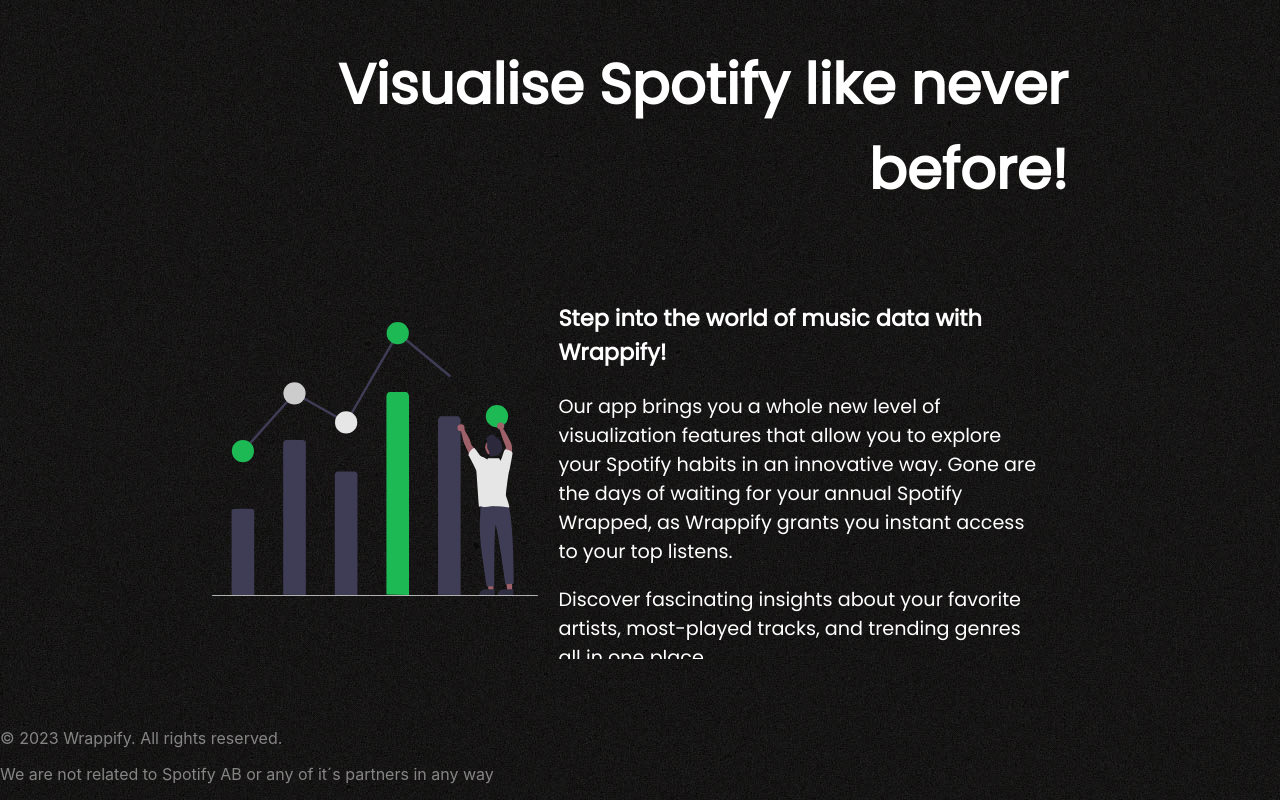
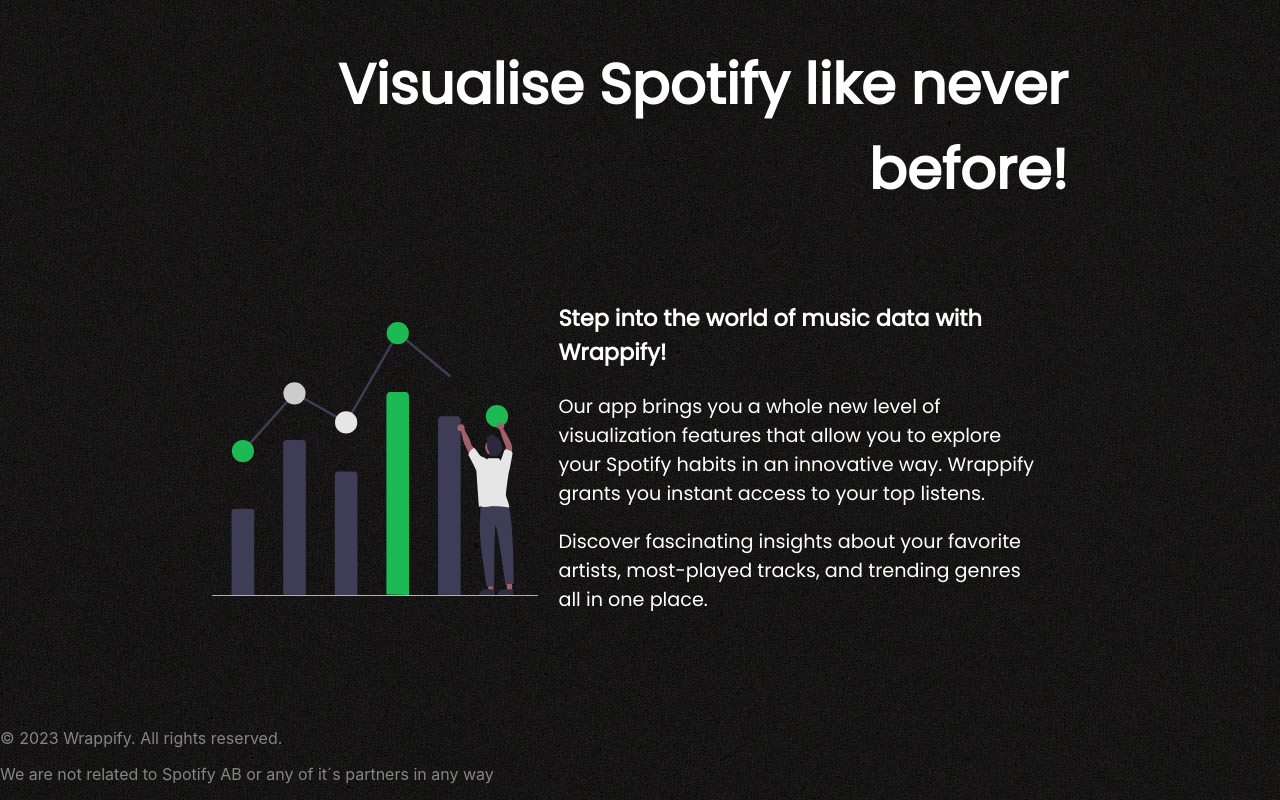
Before and after one commit to BakarCodes/Wrappify, a React (Create React App) app in the folder wrappify/: page / in a window 1280 px wide. Shown: the part 824-1624 px from the top of the page. Built offline with nearby package versions, Linux system fonts and the light colour scheme.

Commit message:
Update Land.js

```diff
--- a/wrappify/src/Components/Pages/Land.js
+++ b/wrappify/src/Components/Pages/Land.js
@@ -80,7 +80,7 @@
                     </div>
                     <div className='personal'>
                         <h3>Step into the world of music data with Wrappify!</h3>
-                        <p>Our app brings you a whole new level of visualization features that allow you to explore your Spotify habits in an innovative way. Gone are the days of waiting for your annual Spotify Wrapped, as Wrappify grants you instant access to your top listens.</p>
+                        <p>Our app brings you a whole new level of visualization features that allow you to explore your Spotify habits in an innovative way. Wrappify grants you instant access to your top listens.</p>
                         <p>Discover fascinating insights about your favorite artists, most-played tracks, and trending genres all in one place.</p>
                     </div>
 
```
